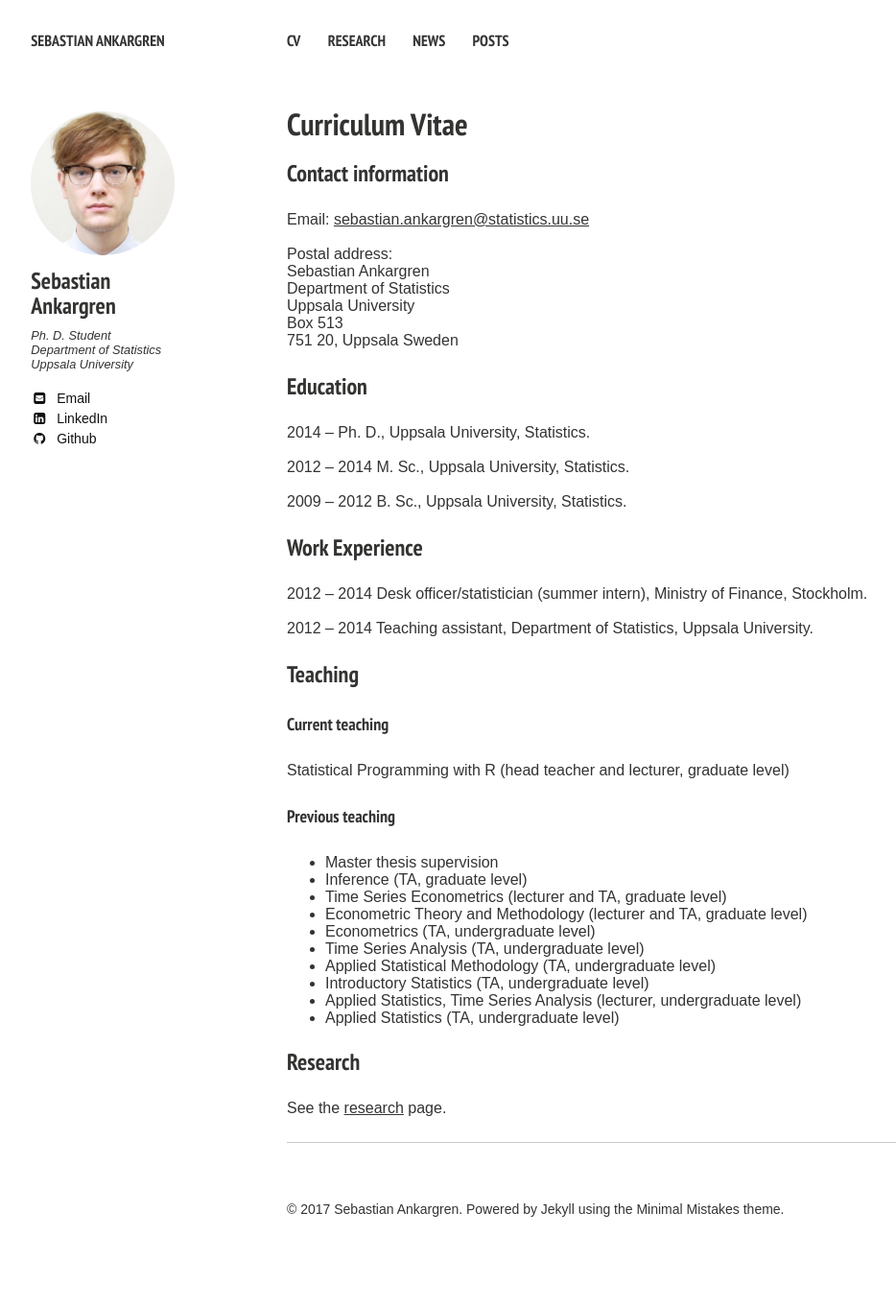
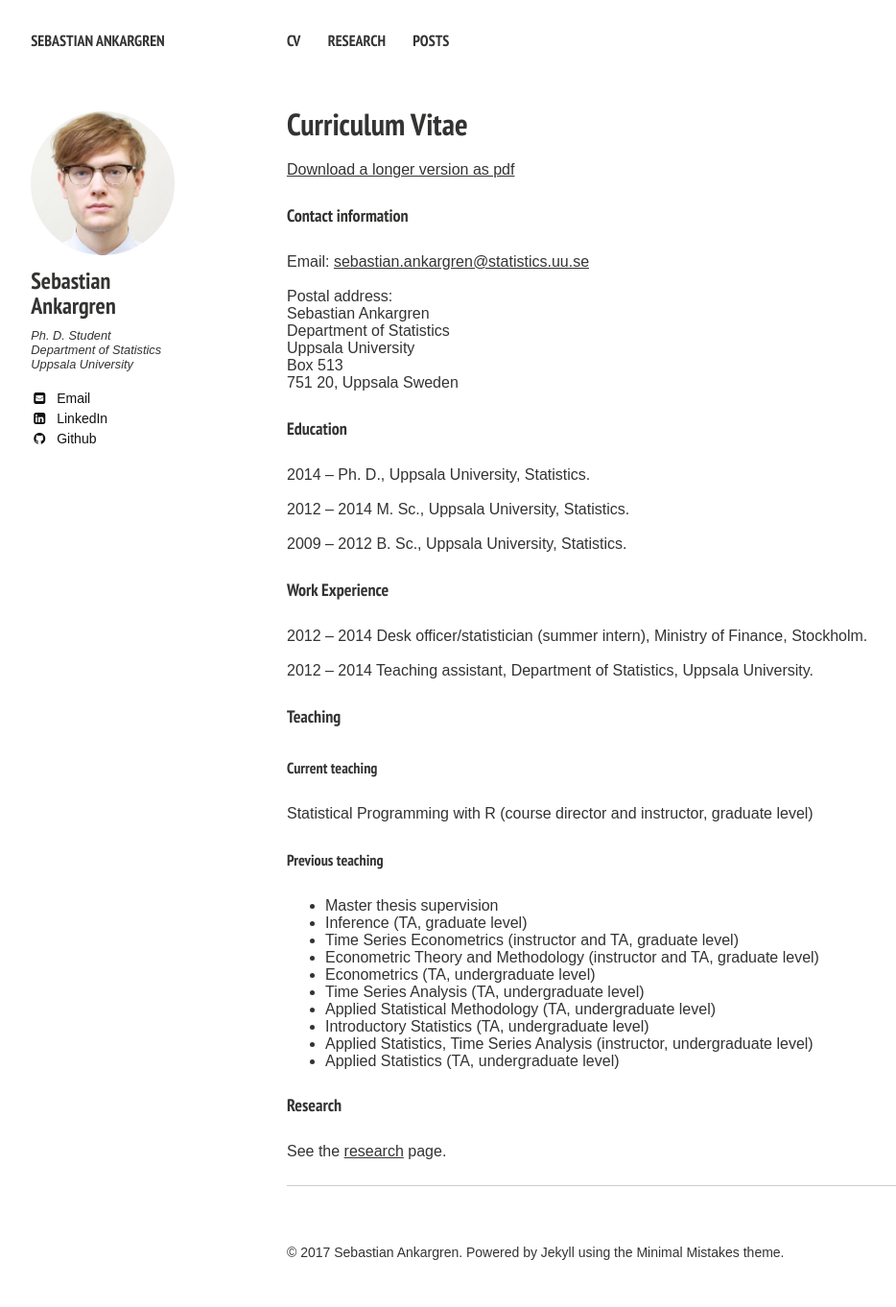
Before and after one commit to ankargren/ankargren.github.io, a Jekyll site: the page built from cv/index.md, in a window 1280 px wide. Shown: the whole page at 96% size, without its empty margins (21-955 px from the left). Built offline with Jekyll 4.4.1, drawn with Linux system fonts in a browser that asks for light colours; nearby versions of some CDN libraries; before the commit the page ends 1317 px from its top, so only the background shows below that.

Commit message:
CV now as pdf

```diff
--- a/_data/navigation.yml
+++ b/_data/navigation.yml
@@ -6,8 +6,5 @@
 - title: Research
   url: /research/
 
-- title: News
-  url: /news/
-
 - title: Posts
   url: /posts/
--- a/_sass/vendor/google/_fonts.scss
+++ b/_sass/vendor/google/_fonts.scss
@@ -35,5 +35,5 @@
   font-family: 'Source Sans Pro';
   font-style: normal;
   font-weight: 400;
-  src: local('Source Sans Pro'), local('SourceSans-Pro'), url('https://fonts.googleapis.com/css?family=Source+Sans+Pro') format('woff2');
+  src: local('Source Sans Pro'), local('SourceSans-Pro'), url('https://fonts.googleapis.com/css?family=Source+Sans+Pro');
 }
--- a/cv/index.md
+++ b/cv/index.md
@@ -6,7 +6,11 @@ excerpt: "Curriculum Vitae."
 image:
 ---
 
-### Contact information
+[Download a longer version as pdf][1]
+
+[1]:/files/CV_Sebastian_Ankargren_20170929.pdf
+
+#### Contact information
 Email: <sebastian.ankargren@statistics.uu.se><br><br>
 Postal address:<br>
 Sebastian Ankargren<br>
@@ -16,33 +20,33 @@ Box 513<br>
 751 20, Uppsala
 Sweden
 
-### Education
+#### Education
 
 2014 --   Ph. D., Uppsala University, Statistics.<br><br>
 2012 -- 2014 M. Sc., Uppsala University, Statistics.<br><br>
 2009 -- 2012 B. Sc., Uppsala University, Statistics.
 
-### Work Experience
+#### Work Experience
 
 2012 -- 2014 Desk officer/statistician (summer intern), Ministry of Finance, Stockholm.<br><br>
 2012 -- 2014 Teaching assistant, Department of Statistics, Uppsala University.
 
-### Teaching
+#### Teaching
 
-#### Current teaching
-Statistical Programming with R (head teacher and lecturer, graduate level)
+##### Current teaching
+Statistical Programming with R (course director and instructor, graduate level)
 
-#### Previous teaching
+##### Previous teaching
 * Master thesis supervision
 * Inference (TA, graduate level)
-* Time Series Econometrics (lecturer and TA, graduate level)
-* Econometric Theory and Methodology (lecturer and TA, graduate level)
+* Time Series Econometrics (instructor and TA, graduate level)
+* Econometric Theory and Methodology (instructor and TA, graduate level)
 * Econometrics (TA, undergraduate level)
 * Time Series Analysis (TA, undergraduate level)
 * Applied Statistical Methodology (TA, undergraduate level)
 * Introductory Statistics (TA, undergraduate level)
-* Applied Statistics, Time Series Analysis (lecturer, undergraduate level)
+* Applied Statistics, Time Series Analysis (instructor, undergraduate level)
 * Applied Statistics (TA, undergraduate level)
 
-### Research
+#### Research
 See the <a href="{{ site.url }}/research">research</a> page.
```
Also changed, not shown: research/index.md (+2 -4 lines), 2385.jpg (deleted), 1 other file.
